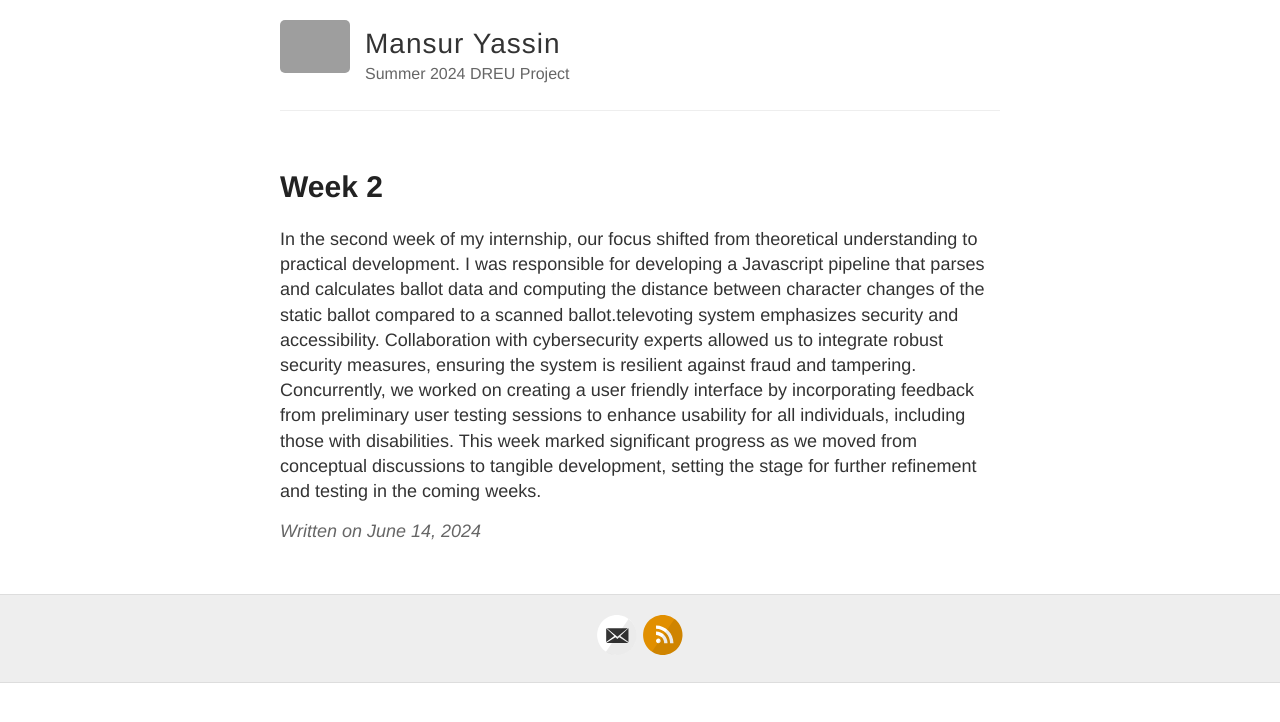
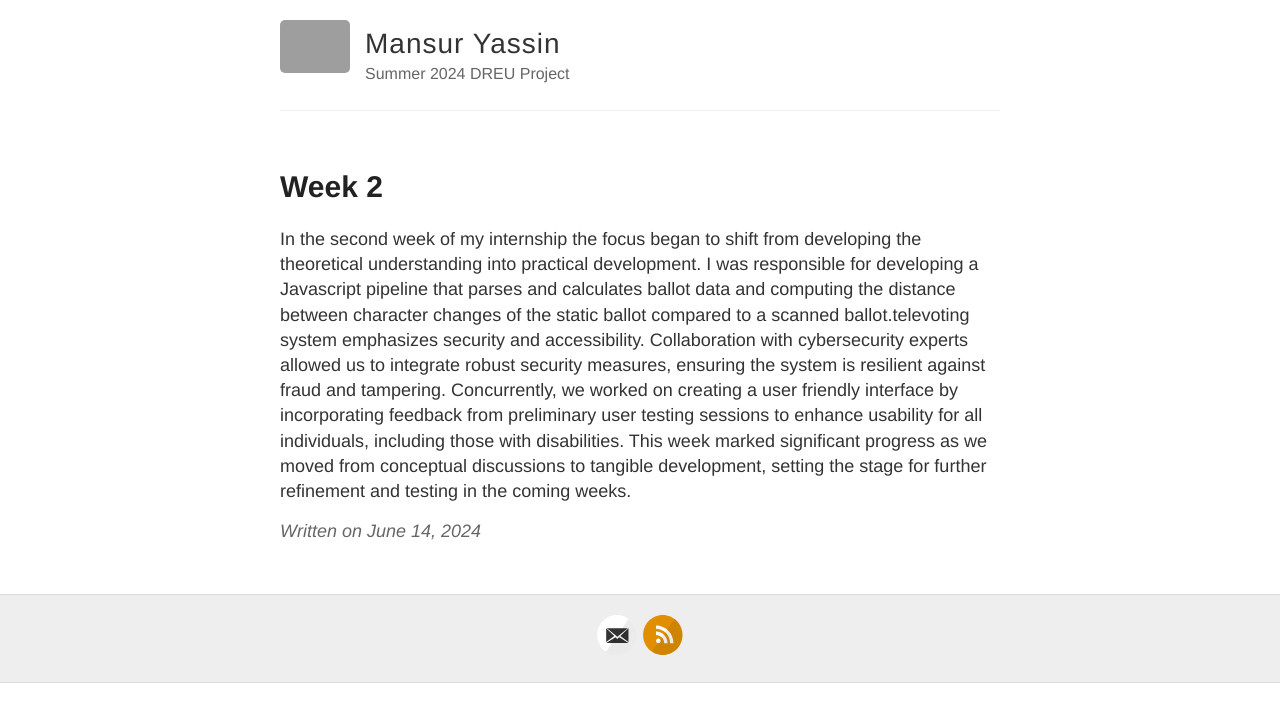
Before and after one commit to Mansur2001/Mansur2001, a Jekyll site: the page built from _posts/2024-06-14-week2.md, in a window 1280 px wide. Shown: the top 722 px of the page. Built offline with Jekyll 4.4.1, drawn with Linux system fonts in a browser that asks for light colours; grey boxes are pictures that could not be loaded.

Commit message:
Update 2024-06-14-week2.md

```diff
--- a/_posts/2024-06-14-week2.md
+++ b/_posts/2024-06-14-week2.md
@@ -2,4 +2,4 @@
 layout: post
 title: Week 2
 ---
-In the second week of my internship, our focus shifted from theoretical understanding to practical development. I was responsible for developing a Javascript pipeline that parses and calculates ballot data and computing the distance between character changes of the static ballot compared to a scanned ballot.televoting system emphasizes security and accessibility. Collaboration with cybersecurity experts allowed us to integrate robust security measures, ensuring the system is resilient against fraud and tampering. Concurrently, we worked on creating a user friendly interface by incorporating feedback from preliminary user testing sessions to enhance usability for all individuals, including those with disabilities. This week marked significant progress as we moved from conceptual discussions to tangible development, setting the stage for further refinement and testing in the coming weeks.
+In the second week of my internship the focus began to shift from developing the theoretical understanding into practical development. I was responsible for developing a Javascript pipeline that parses and calculates ballot data and computing the distance between character changes of the static ballot compared to a scanned ballot.televoting system emphasizes security and accessibility. Collaboration with cybersecurity experts allowed us to integrate robust security measures, ensuring the system is resilient against fraud and tampering. Concurrently, we worked on creating a user friendly interface by incorporating feedback from preliminary user testing sessions to enhance usability for all individuals, including those with disabilities. This week marked significant progress as we moved from conceptual discussions to tangible development, setting the stage for further refinement and testing in the coming weeks.
```
